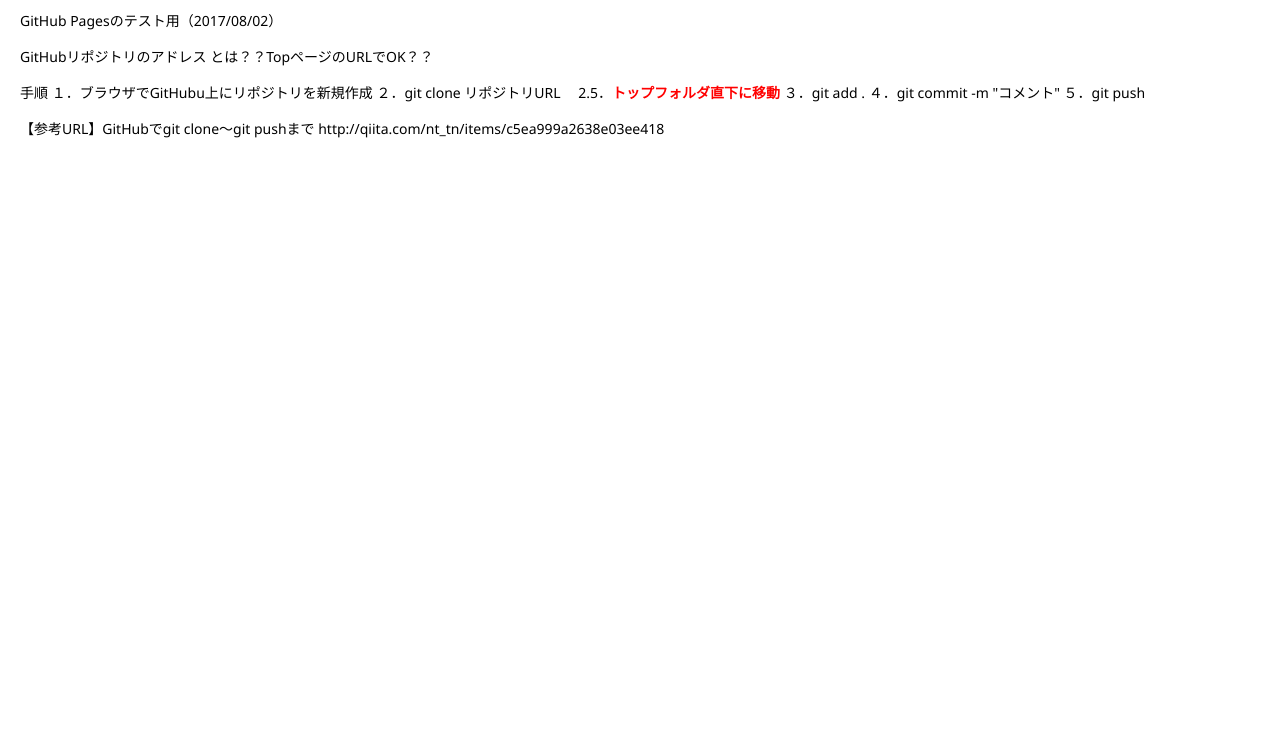
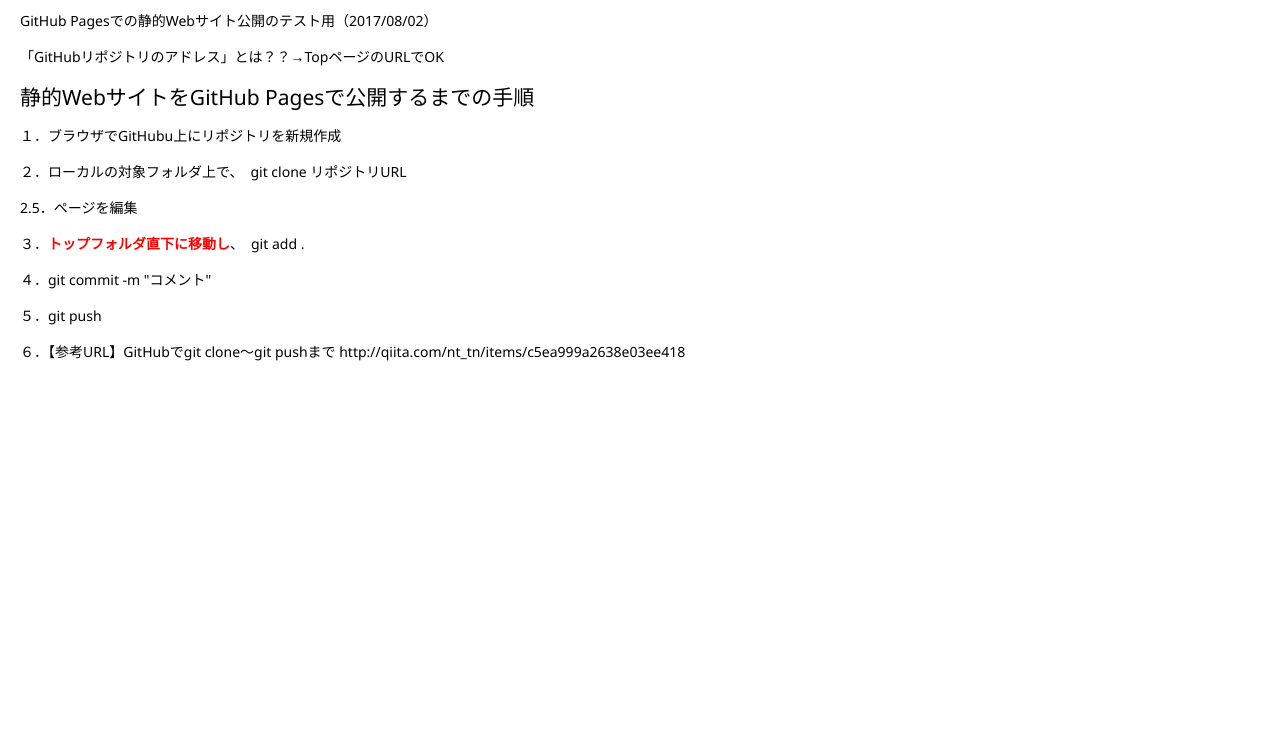
Before and after one commit to ssatoh17/gh-pages-sample, a plain HTML site: page README.html in a window 1280 px wide. Shown: the part 70-800 px from the top of the page. Drawn offline with Linux system fonts and the light colour scheme.

Commit message:
micro chage

```diff
--- a/README.html
+++ b/README.html
@@ -375,17 +375,17 @@ blockquote {
 
 </head>
 <body>
-<h1>gh-pages-sample</h1>
-<p>GitHub Pagesのテスト用（2017/08/02）</p>
-<p>GitHubリポジトリのアドレス とは？？TopページのURLでOK？？</p>
-<p>手順
-１．ブラウザでGitHubu上にリポジトリを新規作成
-２．git clone リポジトリURL
-　2.5．<b><font color="red">トップフォルダ直下に移動</font></b>
-３．git add .
-４．git commit -m &quot;コメント&quot;
-５．git push</p>
-<p>【参考URL】GitHubでgit clone〜git pushまで http://qiita.com/nt_tn/items/c5ea999a2638e03ee418</p>
+<h1>gh-pages-sample（GitHub Pagesサンプル）</h1>
+<p>GitHub Pagesでの静的Webサイト公開のテスト用（2017/08/02）</p>
+<p>「GitHubリポジトリのアドレス」とは？？→TopページのURLでOK</p>
+<h2>静的WebサイトをGitHub Pagesで公開するまでの手順</h2>
+<p>１．ブラウザでGitHubu上にリポジトリを新規作成</p>
+<p>２．ローカルの対象フォルダ上で、　git clone リポジトリURL</p>
+<p>2.5．ページを編集</p>
+<p>３．<b><font color="red">トップフォルダ直下に移動し</font></b>、　git add .</p>
+<p>４．git commit -m &quot;コメント&quot;</p>
+<p>５．git push</p>
+<p>６．【参考URL】GitHubでgit clone〜git pushまで http://qiita.com/nt_tn/items/c5ea999a2638e03ee418</p>
 
 </body>
 </html>
```
Also changed, not shown: 1 other file.
